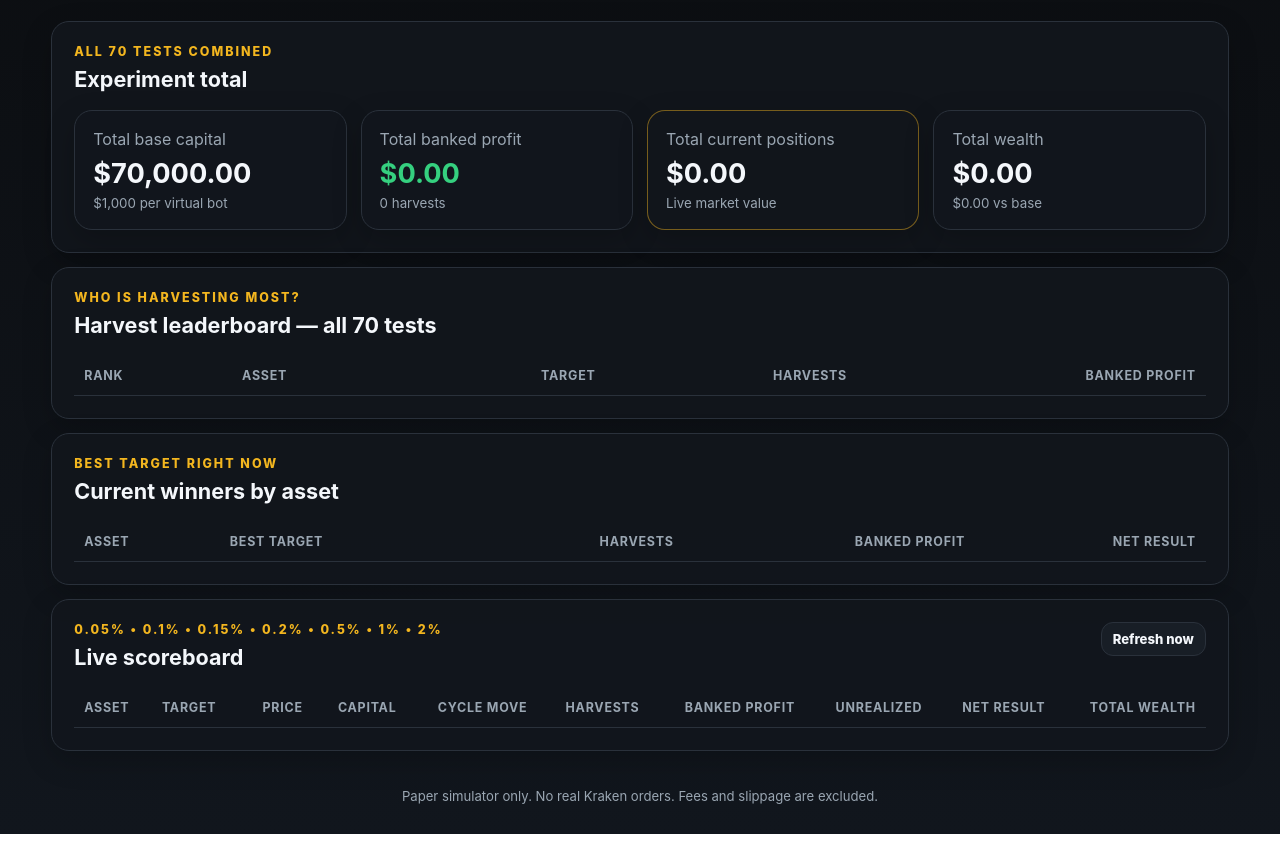
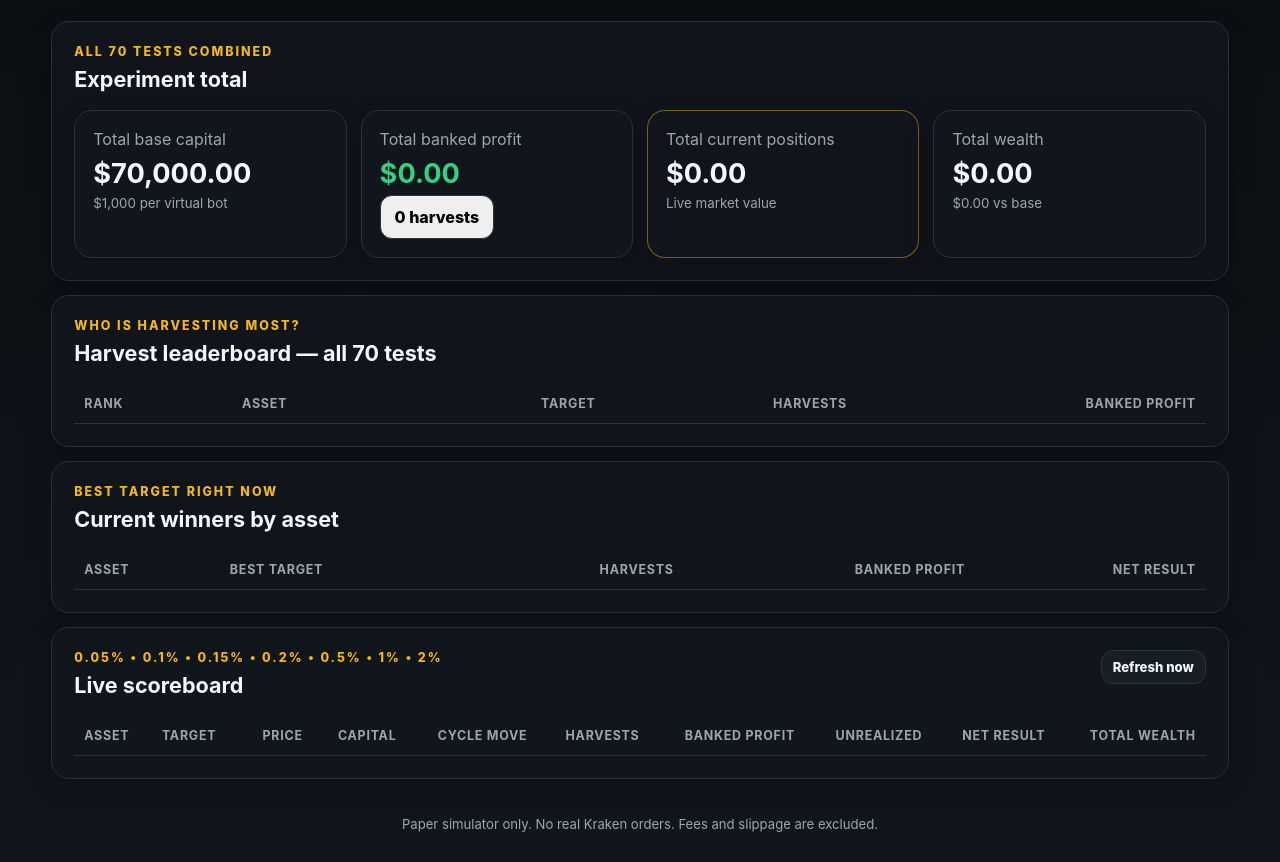
Before and after one commit to vincentmaster90/trump-crumb-harvester, a website: page index.html in a window 1280 px wide. Shown: the part 185-1047 px from the top of the page. Before the commit the page ends 1019 px from the top, so only its background shows below. Drawn offline with Linux system fonts and the light colour scheme; no server answers.

Commit message:
Make total harvest count clickable with breakdown modal

```diff
--- a/index.html
+++ b/index.html
@@ -1,8 +1,10 @@
 <!doctype html>
 <html lang="en"><head><meta charset="utf-8"/><meta name="viewport" content="width=device-width,initial-scale=1"/><title>70 Bot Harvest Lab</title><link rel="stylesheet" href="styles.css"/></head><body><main class="shell">
 <header class="hero"><div><p class="eyebrow">KRAKEN PAPER TEST • 24/7</p><h1>70 Bot Harvest Lab</h1><p class="sub">10 assets × 7 harvest targets • $1,000 virtual capital per test.</p></div><div class="status-wrap"><span id="liveDot" class="dot"></span><span id="liveStatus">Connecting to Kraken…</span></div></header>
-<section class="panel"><div class="panel-head"><div><p class="eyebrow">All 70 tests combined</p><h2>Experiment total</h2></div></div><div class="grid stats"><article class="card"><span>Total base capital</span><strong id="totalCapital">$70,000.00</strong><small>$1,000 per virtual bot</small></article><article class="card profit"><span>Total banked profit</span><strong id="totalBanked">$0.00</strong><small id="totalHarvests">0 harvests</small></article><article class="card accent"><span>Total current positions</span><strong id="totalPositions">$0.00</strong><small>Live market value</small></article><article class="card"><span>Total wealth</span><strong id="totalWealth">$0.00</strong><small id="totalPnL">$0.00 vs base</small></article></div></section>
+<section class="panel"><div class="panel-head"><div><p class="eyebrow">All 70 tests combined</p><h2>Experiment total</h2></div></div><div class="grid stats"><article class="card"><span>Total base capital</span><strong id="totalCapital">$70,000.00</strong><small>$1,000 per virtual bot</small></article><article class="card profit"><span>Total banked profit</span><strong id="totalBanked">$0.00</strong><button id="totalHarvests" class="harvest-link" type="button" aria-haspopup="dialog">0 harvests</button></article><article class="card accent"><span>Total current positions</span><strong id="totalPositions">$0.00</strong><small>Live market value</small></article><article class="card"><span>Total wealth</span><strong id="totalWealth">$0.00</strong><small id="totalPnL">$0.00 vs base</small></article></div></section>
 <section class="panel log-panel"><div class="panel-head"><div><p class="eyebrow">WHO IS HARVESTING MOST?</p><h2>Harvest leaderboard — all 70 tests</h2></div></div><div class="table-wrap"><table><thead><tr><th>Rank</th><th>Asset</th><th>Target</th><th>Harvests</th><th>Banked profit</th></tr></thead><tbody id="rankBody"></tbody></table></div></section>
 <section class="panel log-panel"><div class="panel-head"><div><p class="eyebrow">Best target right now</p><h2>Current winners by asset</h2></div></div><div class="table-wrap"><table><thead><tr><th>Asset</th><th>Best target</th><th>Harvests</th><th>Banked profit</th><th>Net result</th></tr></thead><tbody id="winnerBody"></tbody></table></div></section>
 <section class="panel log-panel"><div class="panel-head"><div><p class="eyebrow">0.05% • 0.1% • 0.15% • 0.2% • 0.5% • 1% • 2%</p><h2>Live scoreboard</h2></div><button id="refreshBtn" class="secondary small">Refresh now</button></div><div class="table-wrap"><table><thead><tr><th>Asset</th><th>Target</th><th>Price</th><th>Capital</th><th>Cycle move</th><th>Harvests</th><th>Banked profit</th><th>Unrealized</th><th>Net result</th><th>Total wealth</th></tr></thead><tbody id="scoreBody"></tbody></table></div></section>
-<section id="botsGrid" class="grid two"></section><footer>Paper simulator only. No real Kraken orders. Fees and slippage are excluded.</footer></main><script src="app.js"></script></body></html>
+<section id="botsGrid" class="grid two"></section><footer>Paper simulator only. No real Kraken orders. Fees and slippage are excluded.</footer></main>
+<div id="harvestModal" class="modal-overlay" hidden><section class="harvest-modal" role="dialog" aria-modal="true" aria-labelledby="harvestModalTitle"><div class="modal-head"><div><p class="eyebrow">HARVEST BREAKDOWN</p><h2 id="harvestModalTitle">Who made the harvests?</h2><p id="harvestModalSummary" class="muted"></p></div><button id="closeHarvestModal" class="modal-close" type="button" aria-label="Close">×</button></div><div class="modal-table-wrap"><table class="modal-table"><thead><tr><th>Asset</th><th>Target</th><th>Harvests</th><th>Banked profit</th></tr></thead><tbody id="harvestBreakdownBody"></tbody></table></div></section></div>
+<script src="app.js"></script></body></html>
```
